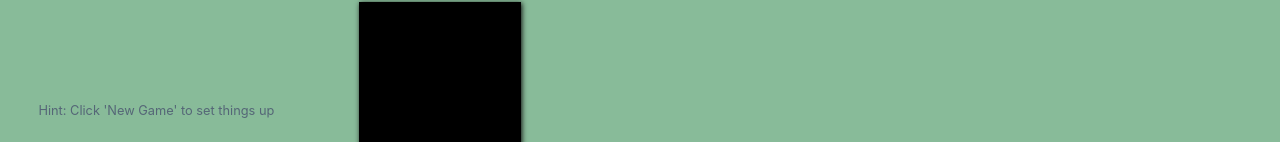
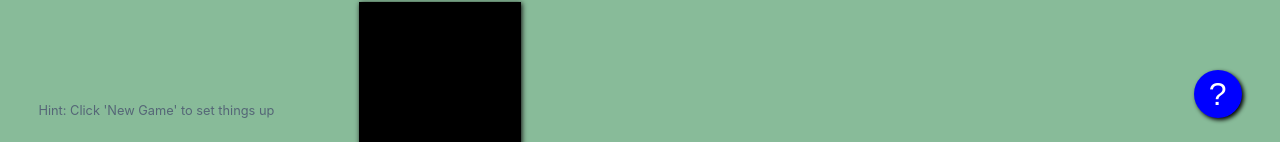
Before and after one commit to ceccon-t/xp-diagnosis, a React (Create React App) app: page / in a window 1280 px wide. Shown: the part 658-800 px from the top of the page. Built offline with nearby package versions, Linux system fonts and the light colour scheme.

Commit message:
Add instructions opener button

```diff
--- a/src/App.css
+++ b/src/App.css
@@ -20,6 +20,12 @@ body {
 
   font-size: 0.8rem;
   color: #567;
+}
+
+.InstructionsOpener {
+  position: fixed;
+  bottom: 3%;
+  right: 3%;
 }
 
 .App {
--- a/src/App.js
+++ b/src/App.js
@@ -5,6 +5,7 @@ import FaceDownPile from './FaceDownPile/FaceDownPile';
 import SelectedCard from './Card/SelectedCard';
 import originalCards from './Data/original.json';
 import CardTypeSummary from './Card/CardTypeSummary';
+import Instructions from './Instructions/Instructions';
 
 class App extends Component {
 
@@ -255,6 +256,10 @@ class App extends Component {
           Hint: {nextActionMessage}
         </span>
 
+        <div className="InstructionsOpener">
+          <Instructions />
+        </div>
+
       </div>
     );
   }
--- /dev/null
+++ b/src/Instructions/Instructions.css
@@ -0,0 +1,14 @@
+.InstructionsOpenerButton {
+    width: 3rem;
+    height: 3rem;
+    font-size: 2rem;
+
+    background-color: blue;
+    color: white;
+
+    border: none;
+    border-radius: 100%;
+    box-shadow: 2px 2px 4px black;
+
+    cursor: pointer;
+}
--- /dev/null
+++ b/src/Instructions/Instructions.js
@@ -0,0 +1,12 @@
+import React from 'react';
+import './Instructions.css';
+
+const Instructions = () => {
+    return (
+        <button className="InstructionsOpenerButton" title="Open instructions">
+            ?
+        </button>
+    );
+}
+
+export default Instructions;
```
